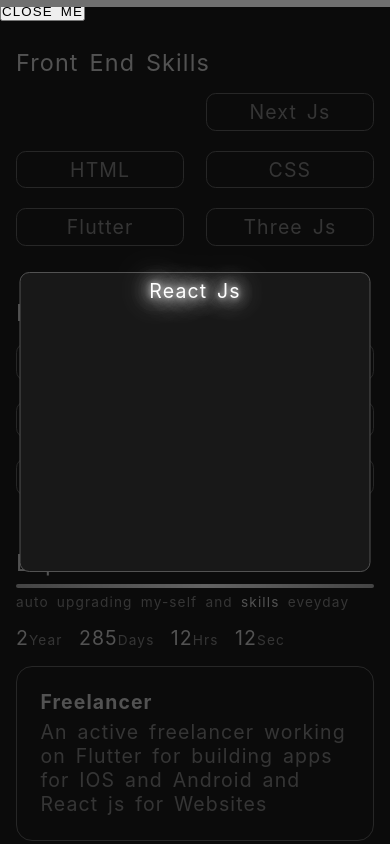
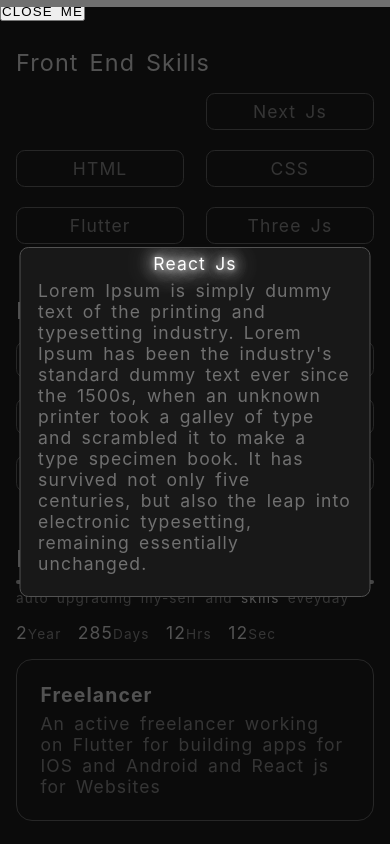
Before and after one commit to samsurya336/SURYA-Front-End-Developer, a Next.js app: page / in a window 390 px wide. Both pictures are taken after a click on the element "React Js". Shown: the top 844 px of the page. Built offline with nearby package versions, Linux system fonts and the light colour scheme.

Commit message:
Animation duration changes in SkillTile

```diff
--- a/components/skills/skillInfoPopUp/skillInfoPopUp.module.css
+++ b/components/skills/skillInfoPopUp/skillInfoPopUp.module.css
@@ -13,14 +13,15 @@
   /* width: 90%; */
   max-width: 500px;
   border-radius: 8px;
-  /* height: 100px; */
+  height: 350px;
   background-color: var(--black-700);
-  transition: all 1s ease-in-out;
+  /* transition: all 0.3s ease-in-out; */
 
   border-radius: 0.5em;
   border: 1px solid var(--grey-lite-200);
 
   font-size: var(--fs-400);
+  overflow: hidden;
   /* top: 50%;
   left: 50%;
   transform: translate(-50%, -50%); */
@@ -33,3 +34,7 @@
   font-weight: normal;
   transition: color 0.5s linear, text-shadow 0.5s linear;
 }
+
+.skill_info_popUp_card > p{
+  padding: 0 1em;
+}
--- a/components/skills/skillInfoPopUp/skillInfoPopUp.tsx
+++ b/components/skills/skillInfoPopUp/skillInfoPopUp.tsx
@@ -41,9 +41,9 @@
                 (skillPopUpRefGlob.current?.children[1].children[0] as HTMLDivElement).style.textShadow = '0 0 5px #adadad, 0 0 10px #adadad, 0 0 15px #adadad,0 0 20px #adadad, 0 0 25px #adadad, 0 0 30px #adadad, 0 0 35px #adadad';
 
                 (currentSkillRef.current as HTMLDivElement).style.opacity = '0';
-                cardStyle.transition = 'all 0.7s';
+                cardStyle.transition = 'all 0.2s';
                 cardStyle.width = `90%`;
-                cardStyle.height = `300px`;
+                cardStyle.height = `350px`;
                 cardStyle.top = '50%';
                 cardStyle.left = '50%';
                 cardStyle.transform = 'translate(-50%, -50%)';
@@ -87,10 +87,10 @@
             (skillPopUpRefGlob.current?.children[1].children[0] as HTMLDivElement).style.textShadow = 'none';
 
             setTimeout(() => {
-                (currentSkillRef.current as HTMLDivElement).style.opacity = '1';
                 (skillPopUpRefGlob.current as HTMLDivElement ).style.display = "none";
                 cardStyle.transition = 'none';
-            }, 800);
+                (currentSkillRef.current as HTMLDivElement).style.opacity = '1';
+            }, 320);
 
         }
 }
@@ -118,6 +118,9 @@
                 <h6>
                     React JS
                 </h6>
+                <p>
+                Lorem Ipsum is simply dummy text of the printing and typesetting industry. Lorem Ipsum has been the industry's standard dummy text ever since the 1500s, when an unknown printer took a galley of type and scrambled it to make a type specimen book. It has survived not only five centuries, but also the leap into electronic typesetting, remaining essentially unchanged.
+                </p>
             </div>
         </div>
     )
--- a/components/skills/skillTile/skillTile.module.css
+++ b/components/skills/skillTile/skillTile.module.css
@@ -3,7 +3,7 @@
   width: 100%;
   flex-basis: 47%;
   /* height: var(--height); */
-  padding: 0.3em 0;
+  padding: 0.4em 0;
   position: relative;
   background-color: var(--black-700);
   margin-bottom: 20px;
--- a/styles/globals.css
+++ b/styles/globals.css
@@ -27,7 +27,7 @@
   --fs-700: clamp(1.5rem, 13vw, 4rem);
   --fs-600: clamp(1rem, 7vw, 3rem);
   --fs-500: clamp(1rem, 6vw, 3.5rem);
-  --fs-400: clamp(0.5rem, 5vw, 2rem);
+  --fs-400: clamp(0.5rem, 4.5vw, 2rem);
   --fs-200: clamp(0.25rem, 3.5vw, 1rem);
 
   --padding-s: 1rem;
```
